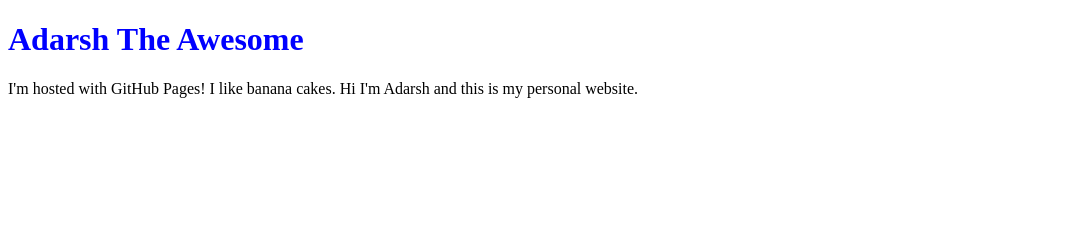
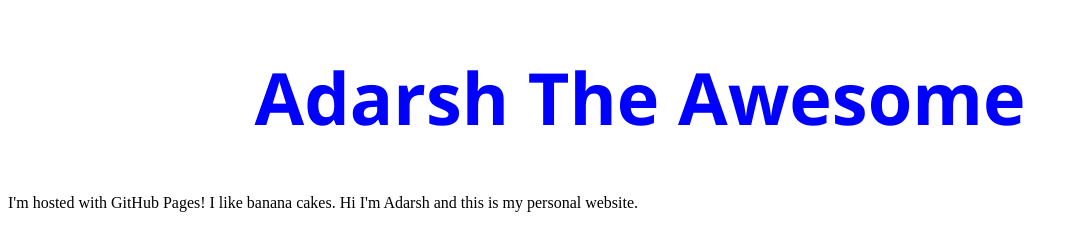
Before and after one commit to spideyguy23/spideyguy23.github.io, a plain HTML site: page index.html in a window 1280 px wide. Shown: the whole page, without its empty margins (0-1078 px from the left). Drawn offline with nearby package versions, Linux system fonts and the light colour scheme.

Commit message:
changed title

```diff
--- a/index.html
+++ b/index.html
@@ -1,12 +1,18 @@
 <!DOCTYPE html>
 <html>
 <head>
+	<link href='http://fonts.googleapis.com/css?family=Open+Sans:400,700' rel='stylesheet' type='text/css'>
 	<style>
-		h1  {color:blue}
+		.title  {
+			color:blue;
+			text-align: center;
+			font-size: 72px;
+			font-family: 'Open Sans', sans-serif;		 }
+
 	</style>
 </head>
 <body>
-<h1 id = "title">Adarsh The Awesome</h1>
+<h1 class = "title">Adarsh The Awesome</h1>
 <p>I'm hosted with GitHub Pages! I like banana cakes. Hi I'm Adarsh and this is my personal website. </p>
 </body>
 </html>
```
